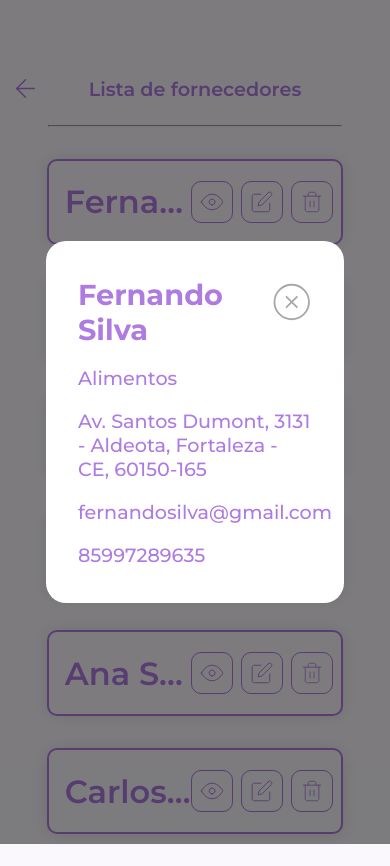
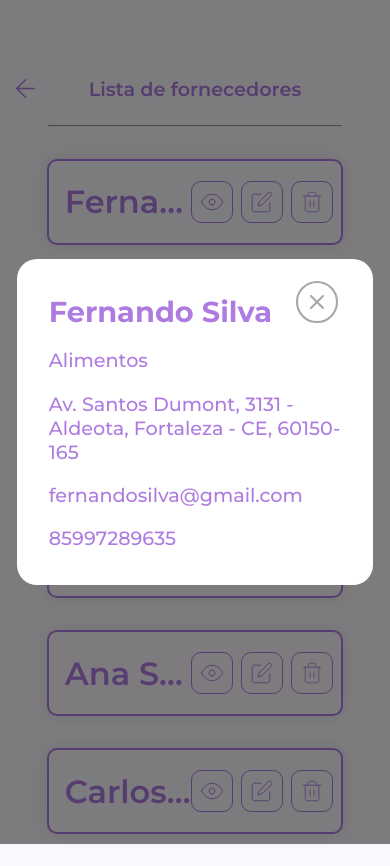
Before and after one commit to KauanSoaress/suppliers-list, a React (Vite) app: page /suppliers-list in a window 390 px wide. Both pictures are taken after a click on the icon 212 px from the left and 201 px from the top of the page. Built offline with nearby package versions, Linux system fonts and the light colour scheme.

Commit message:
Campo de detalhes do fornecedor com alguns ajustes

```diff
--- a/src/styles/SupplierDetails.css
+++ b/src/styles/SupplierDetails.css
@@ -4,6 +4,10 @@
   padding: 1rem 2rem;
   border-radius: 20px;
   width: 35%;
+}
+
+h1, p {
+  word-wrap: break-word;
 }
 
 .header-details {
@@ -27,7 +31,7 @@
 /* CELULARES */
 @media(max-width:450px) {
   .container {
-    width: 60%;
+    width: 75%;
   }
 
   .header-details h1 {
```
